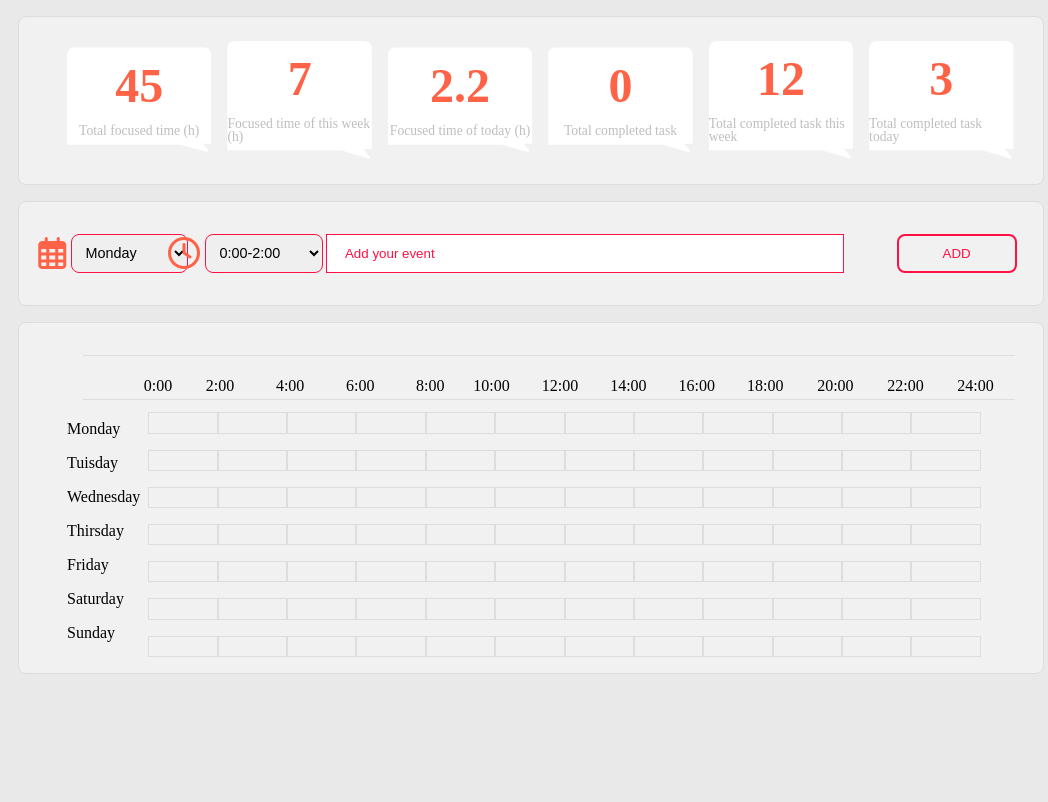
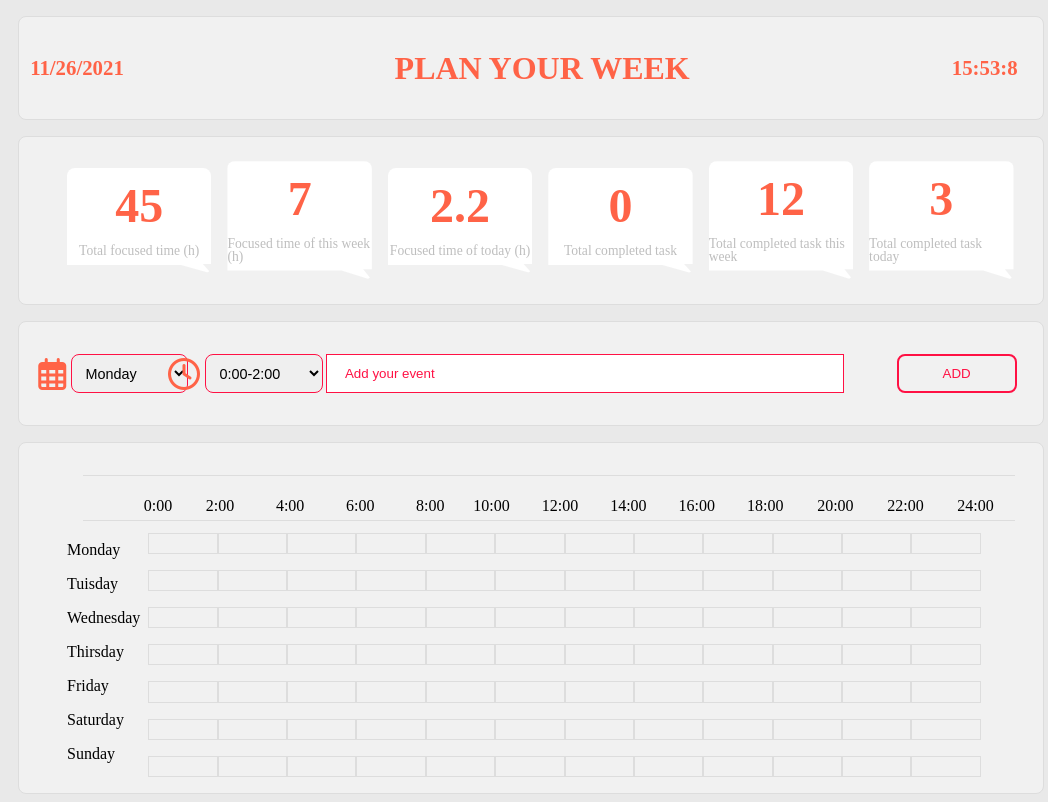
Before and after one commit to AliDemircix/PlanYourWeek, a plain HTML site: page index.html in a window 1280 px wide. Shown: the whole page, without its empty margins (109-1157 px from the left). Drawn offline with Linux system fonts and the light colour scheme.

Commit message:
Date and Current Time Functions Added to Header

```diff
--- a/css/style.scss
+++ b/css/style.scss
@@ -27,12 +27,34 @@ body {
   background-color: $container-bg;
   border-radius: 0.5rem;
 }
+.times {
+  width: 100%;
+  display: flex;
+  justify-content: space-between;
+  align-items: center;
+  padding: 0.7rem;
+  .headertitle {
+    &__title {
+      color: $header-color;
+      font-size: 2rem;
+      text-transform: uppercase;
+    }
+  }
+  .date,
+  .time {
+    width: 10%;
+    font-size: 1.3rem;
+    font-weight: bold;
+    color: $header-color;
+  }
+}
 .container__analytics {
   display: flex;
   align-items: center;
   justify-content: space-between;
   list-style: none;
   width: 94%;
+
   .analytics__item {
     display: flex;
     flex-direction: column;
--- a/index.html
+++ b/index.html
@@ -10,6 +10,13 @@
 </head>
 <body>
   <header>
+    <div class="container">
+      <div class="times">
+        <div class="date"></div>
+        <div class="headertitle"><h1 class="headertitle__title">plan your week</h1></div>
+        <div class="time"></div>
+      </div>
+    </div>
     <div class="container">
       <ul class="container__analytics">
         <li class="analytics__item"> <h1 class="analytics__item--header">45</h1> <span class="analytics__item--content">Total focused time (h)</span></li>
--- a/js/app.js
+++ b/js/app.js
@@ -3,6 +3,25 @@ const selectHour = document.querySelector('.events__hours__select');
 const task = document.querySelector('.events__content');
 const submitTask = document.querySelector('.button');
 const taskNum=document.querySelector('#task-num');
+const dateSelect= document.querySelector('.date');
+
+const time= document.querySelector(".time");
+
+
+
+setInterval(showTime,1000)
+function showTime() {
+  let date =new Date();
+let h = date.getHours()
+let m = date.getMinutes()
+let s = date.getSeconds()
+  let currentTime =`${h}:${m}:${s} `;
+time.textContent=currentTime
+dateSelect.textContent=date.toLocaleDateString();
+}
+
+
+
 let taskCount =0;
 const addTask = (e)=> {
 
```
Also changed, not shown: css/style.css, 1 other file.
